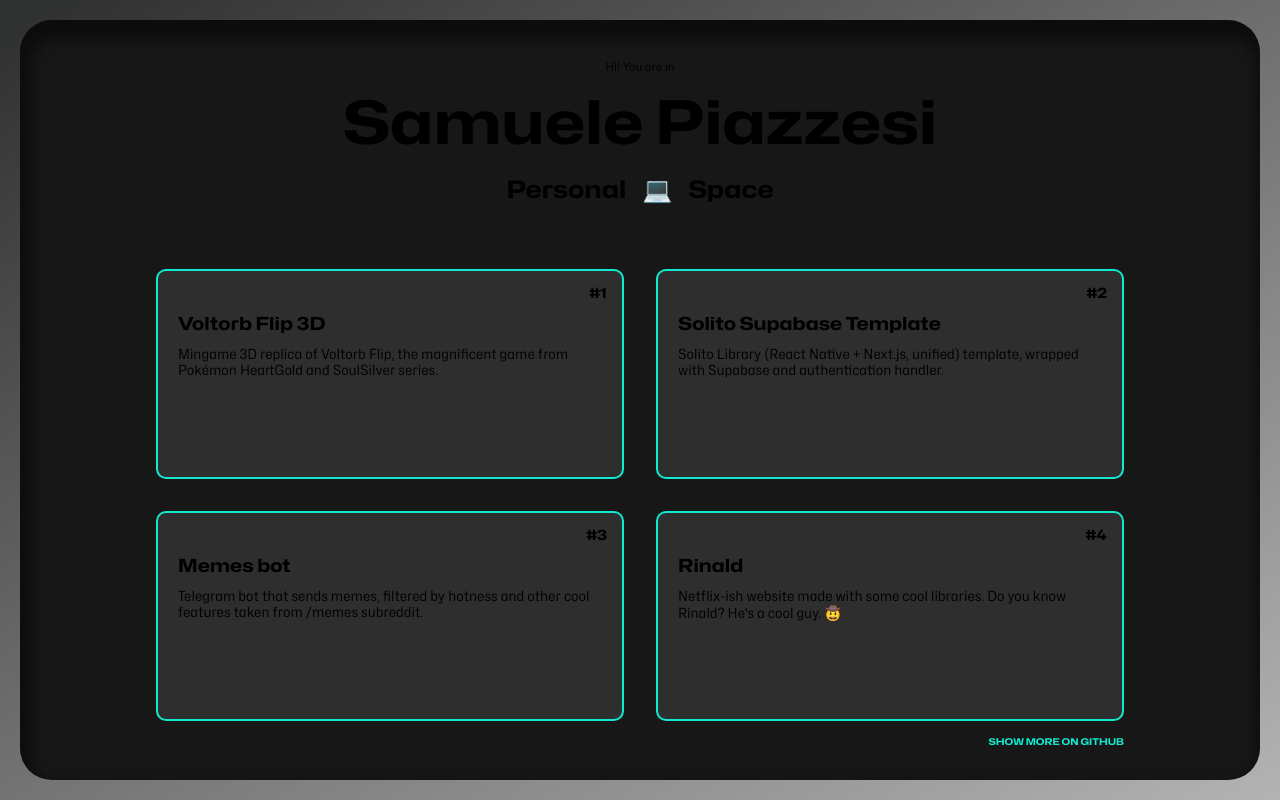
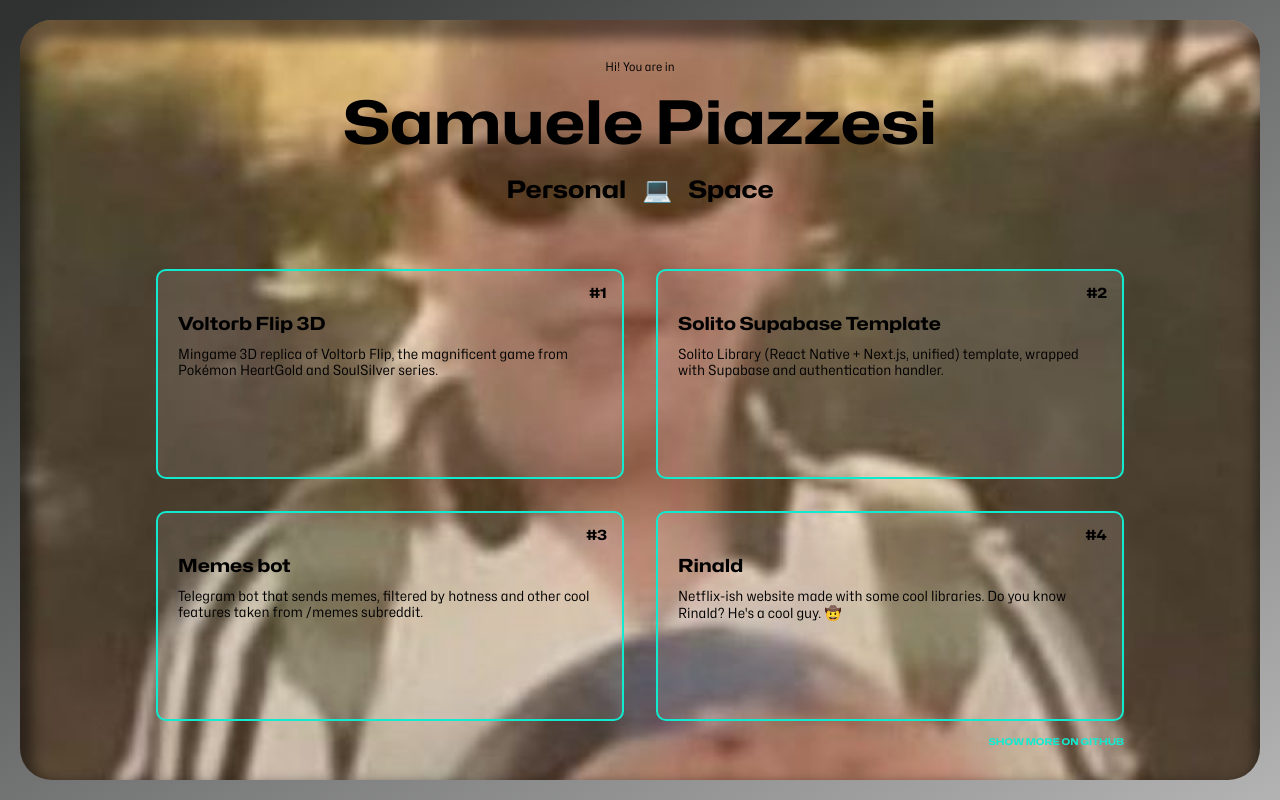
Before and after one commit to SamuelePiazzesi/samuele-piazzesi, a Next.js app: page / in a window 1280 px wide. Built offline with nearby package versions, Linux system fonts and the light colour scheme.

Commit message:
add perfect background

```diff
--- a/styles/globals.css
+++ b/styles/globals.css
@@ -39,6 +39,8 @@ main {
 	overflow: scroll;
 	height: calc(100vh - 40px);
 	padding: 24px;
+	background: url("../public/sesso.jpg") no-repeat center center;
+	background-size: cover;
 }
 
 .content {
```
Also changed, not shown: public/sesso.jpg (added).
